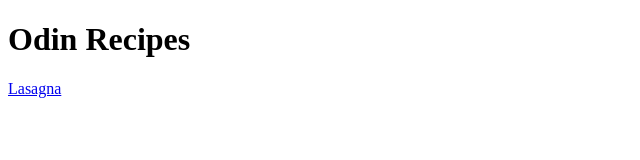
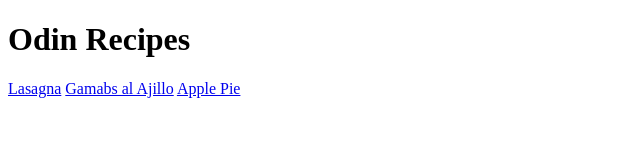
Before and after one commit to TeoKohan/odin-recipes, a plain HTML site: page index.html in a window 1280 px wide. Shown: the whole page, without its empty margins (0-640 px from the left). Drawn offline with Linux system fonts and the light colour scheme.

Commit message:
Add recipes to index

```diff
--- a/index.html
+++ b/index.html
@@ -7,5 +7,7 @@
     <body>
         <h1>Odin Recipes</h1>
         <a href="./recipes/lasagna.html">Lasagna</a>
+        <a href="./recipes/gambas_al_ajillo.html">Gamabs al Ajillo</a>
+        <a href="./recipes/apple_pie.html">Apple Pie</a>
     </body>
 </html>
```
